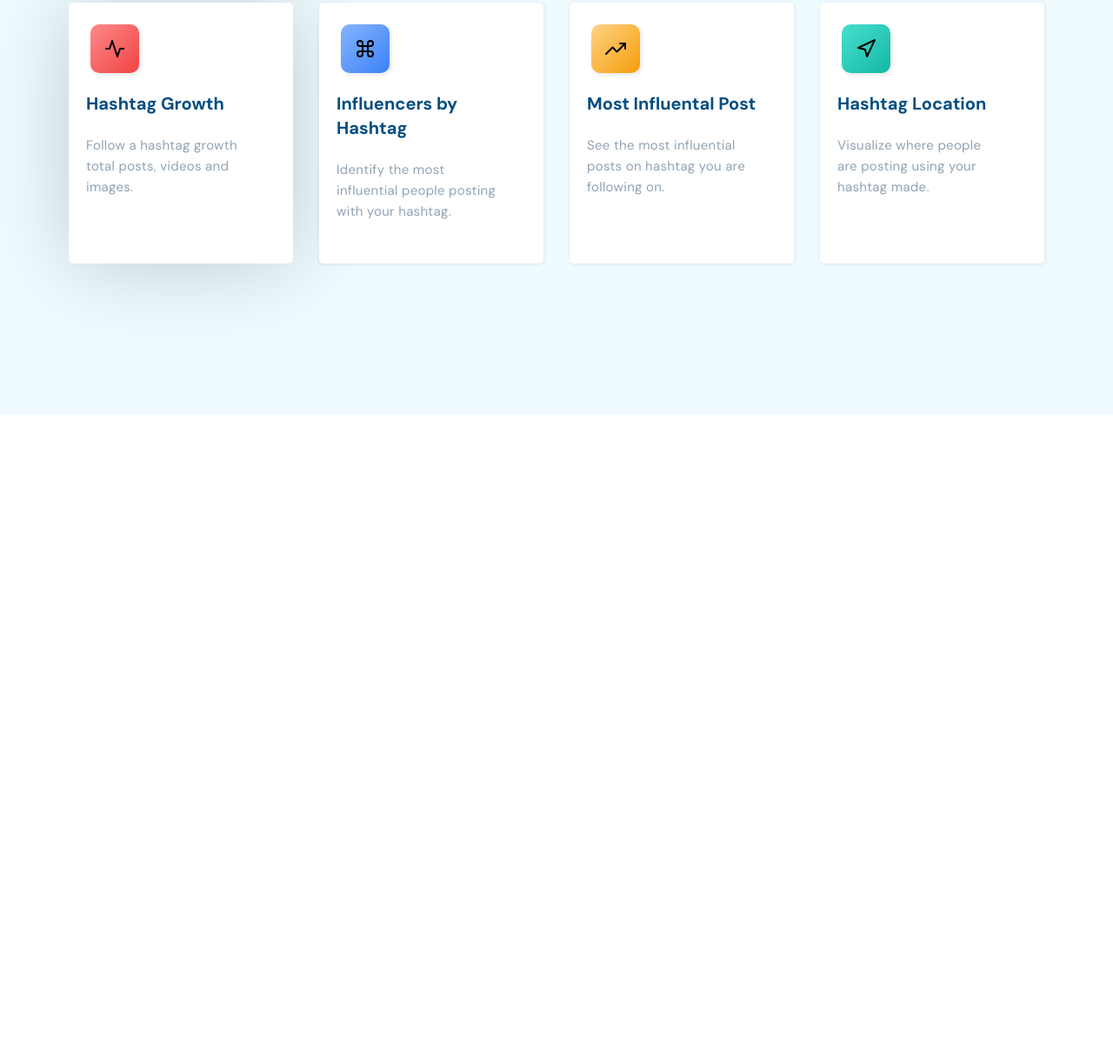
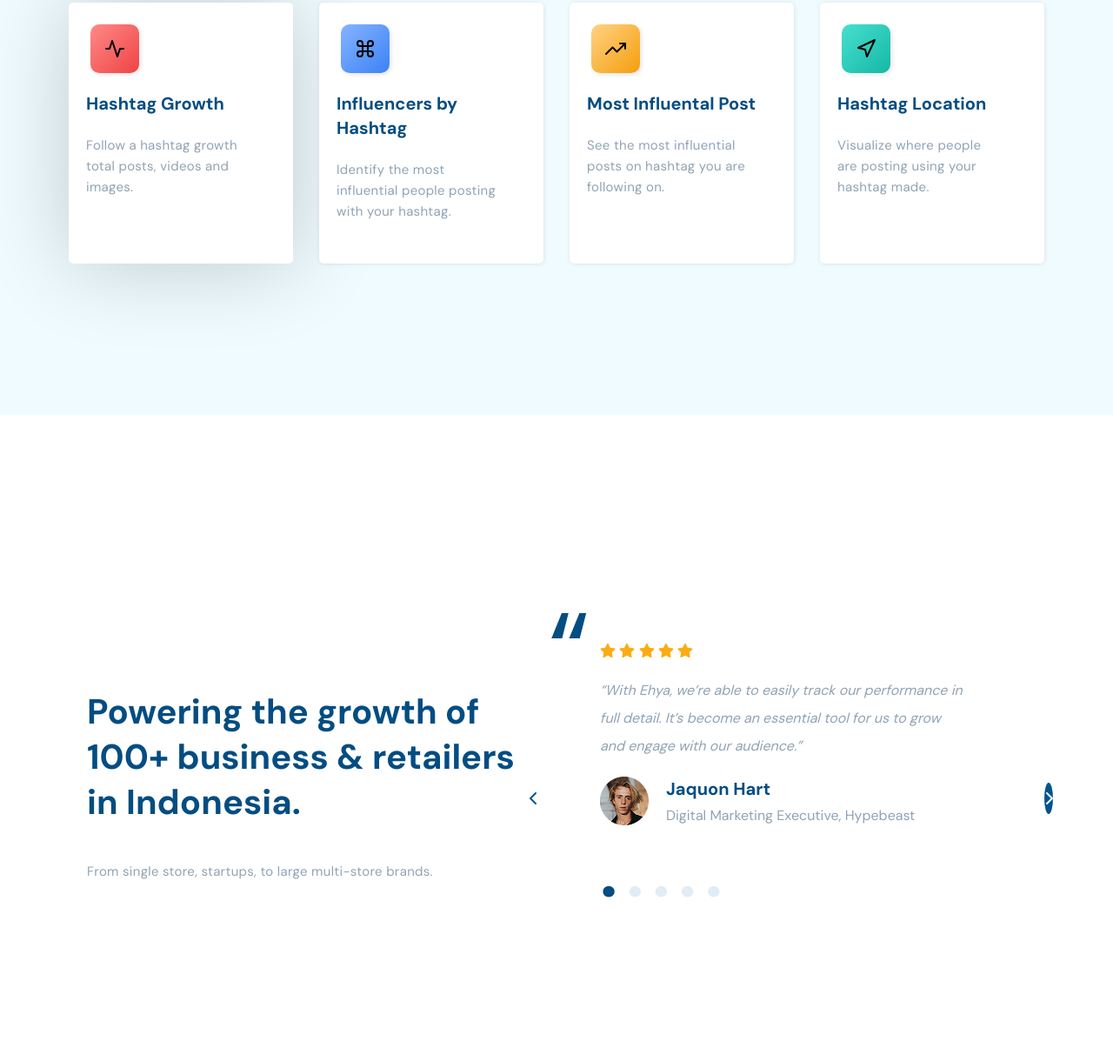
Before and after one commit to abdel-oue/ehya, a plain HTML site: page index.html in a window 1280 px wide. Shown: the part 3007-4227 px from the top of the page at 87% size. Before the commit the page ends 3484 px from the top, so only its background shows below. Drawn offline with Linux system fonts and the light colour scheme.

Commit message:
Finished elem4

```diff
--- a/index.html
+++ b/index.html
@@ -97,6 +97,47 @@
             </div>
         </div>
     </div>
+    <div class="element4">
+        <div class="right">
+            <h1>Powering the growth of 100+ business & retailers in Indonesia.</h1>
+            <h3>From single store, startups, to large multi-store brands.</h3>
+        </div>
+        <div class="left">
+            <div class="icon">
+                <a href=""><i class="fa-solid fa-chevron-left"></i></a>
+            </div>
+            <div class="quote">
+                <img src="assests/Images/“.png" alt="">
+            </div>
+            <div class="review">
+                <div class="etoiles">
+                    <img src="assests/Images/star  4.png" alt="">
+                    <img src="assests/Images/star  4.png" alt="">
+                    <img src="assests/Images/star  4.png" alt="">
+                    <img src="assests/Images/star  4.png" alt="">
+                    <img src="assests/Images/star  4.png" alt="">
+                </div>
+                <p>“With Ehya, we’re able to easily track our performance in full detail. It’s become an essential tool for us to grow and engage with our audience.”</p>
+                <div class="profile">
+                    <img src="assests/Images/Photo.png" alt="" class="photodeprofile">
+                    <div class="desc">
+                        <h1>Jaquon Hart</h1>
+                        <p>Digital Marketing Executive, Hypebeast</p>
+                    </div>
+                </div>
+                <div class="list">
+                    <h1 class="inhigh">.</h1>
+                    <h1>.</h1>
+                    <h1>.</h1>
+                    <h1>.</h1>
+                    <h1>.</h1>
+                </div>
+            </div>
+            <div class="iconright">
+                <a href=""><i class="fa-solid fa-chevron-right"></i></a>
+            </div>
+        </div>
+    </div>
     <div class="footer">
 
     </div>
--- a/styles/styles.css
+++ b/styles/styles.css
@@ -7,6 +7,11 @@ body{
 a{
     text-decoration: none;
     outline: none;
+    color: inherit;
+
+}
+a:focus, a:hover {
+    outline: none; /* Remove the outline when focused or hovered */
 }
 .navbarinhero{
     display: flex;
@@ -316,5 +321,108 @@ a{
 }
 .highlight{
     box-shadow: 1px 1px 100px rgba(0, 0, 0, 0.2);
-
 }
+.element4{
+    padding: 100px;
+    height: 80vh;
+    display: flex;
+    justify-content: center;
+}
+.right{
+    display: flex;
+    flex-direction: column;
+    justify-content: center;
+    width: 50%;
+    height: auto;
+    text-align: start;
+}
+.right h1{
+    color: #034D82;
+    font-weight: 700;
+    font-size: 40px;
+    line-height: 52px;
+    width: 500px;
+}
+.right h3{
+    color: #90A3B4;
+    font-size: 15px;
+    font-weight: 400;
+    line-height: 24px;
+    letter-spacing: 0.3px;
+}
+.left{
+    display: flex;
+    flex-direction: row;
+    align-items: center;
+    justify-content: center;
+    width: 50%;
+    gap: 15px;
+}
+.quote{
+    height: 60%;
+}
+.review p{
+    color: #90A3B4;
+    font-size: 16px;
+    line-height: 32px;
+    font-weight: 400;
+    font-style: italic;
+    width: 420px;
+}
+.list{
+    display: flex;
+    gap: 10px;
+}
+.list h1{
+    font-size: 80px;
+    color: #E2ECF4;
+    margin: 0px;
+    width: fit-content;
+}
+.list .inhigh{
+    color: #034D82;
+}
+.profile{
+    display: flex;
+    justify-content: center;
+    align-items: center;
+    gap: 20px;
+}
+.photodeprofile{
+    width: 56px;
+    height: 56px;
+}
+.profile h1{
+    margin: 0px;
+    margin-top: 5px;
+    font-size: 20px;
+    line-height: 24px;
+    font-weight: 700;
+    color: #034D82;
+    width: fit-content;
+}
+.profile p{
+    font-size: 16px;
+    line-height: 28px;
+    font-weight: 400;
+    font-style: normal;
+    margin: 0px;
+    margin-top: 5px;
+}
+.icon{
+    position: relative;
+    top: 21px;
+    color: #005490;
+}
+.iconright{
+    background-color: #005490;
+    display: flex;
+    justify-content: center;
+    align-items: center;
+    border-radius: 50%;
+    width: 36px;
+    height: 36px;
+    position: relative;
+    top: 21px;
+    color: white;
+}
```
Also changed, not shown: assests/Images/Group 40.png (added), assests/Images/feather_chevron-right.png (added), assests/Images/star  4.png (added), assests/Images/“.png (added).
